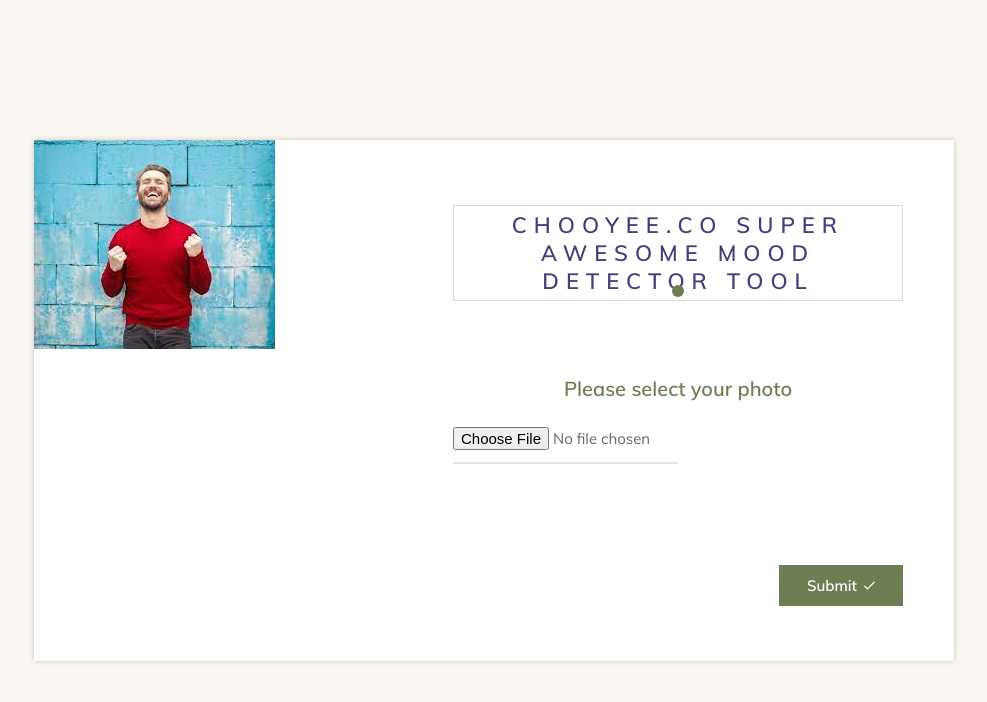
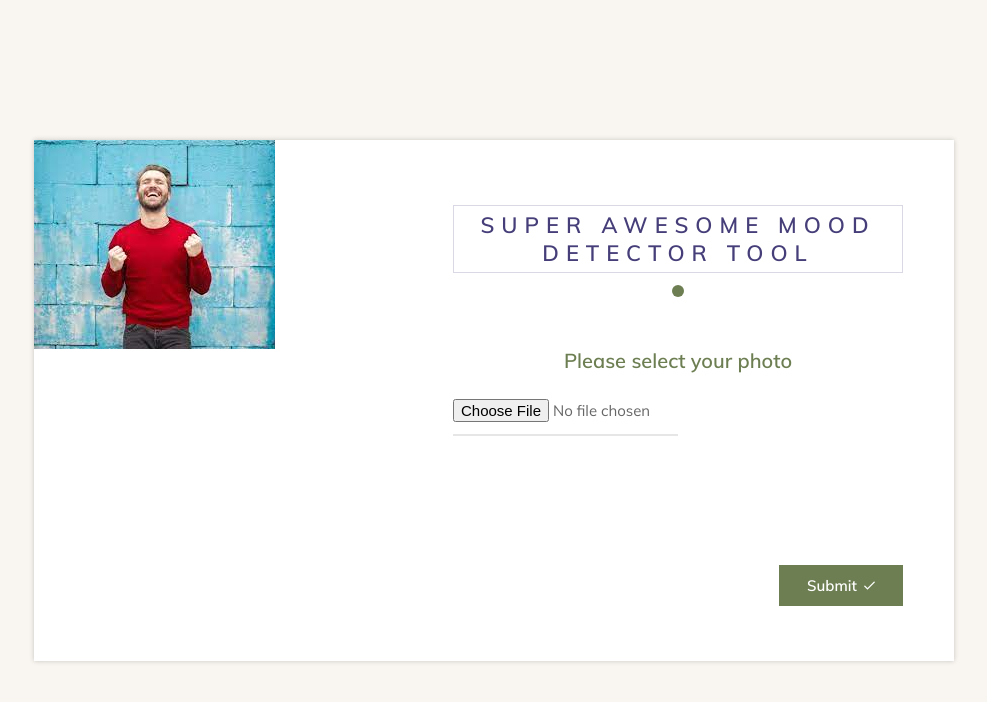
Before and after one commit to chooyee/mooddetectorjs, a website: page views/index.html in a window 1280 px wide. Shown: the whole page, without its empty margins (146-1133 px from the left). Drawn offline with nearby package versions, Linux system fonts and the light colour scheme; files that its build step writes are made by us from their sources; no server answers; files whose address does not match are found by name.

Commit message:
update title

```diff
--- a/views/index.html
+++ b/views/index.html
@@ -29,7 +29,7 @@
 						</div>
 						<div class="form-content" >
 							<div class="form-header">
-								<h3>ChooYee.co Super Awesome Mood Detector Tool</h3>
+								<h3>Super Awesome Mood Detector Tool</h3>
 							</div>
 							<p>Please select your photo</p>
 							<div class="form-row">
```
